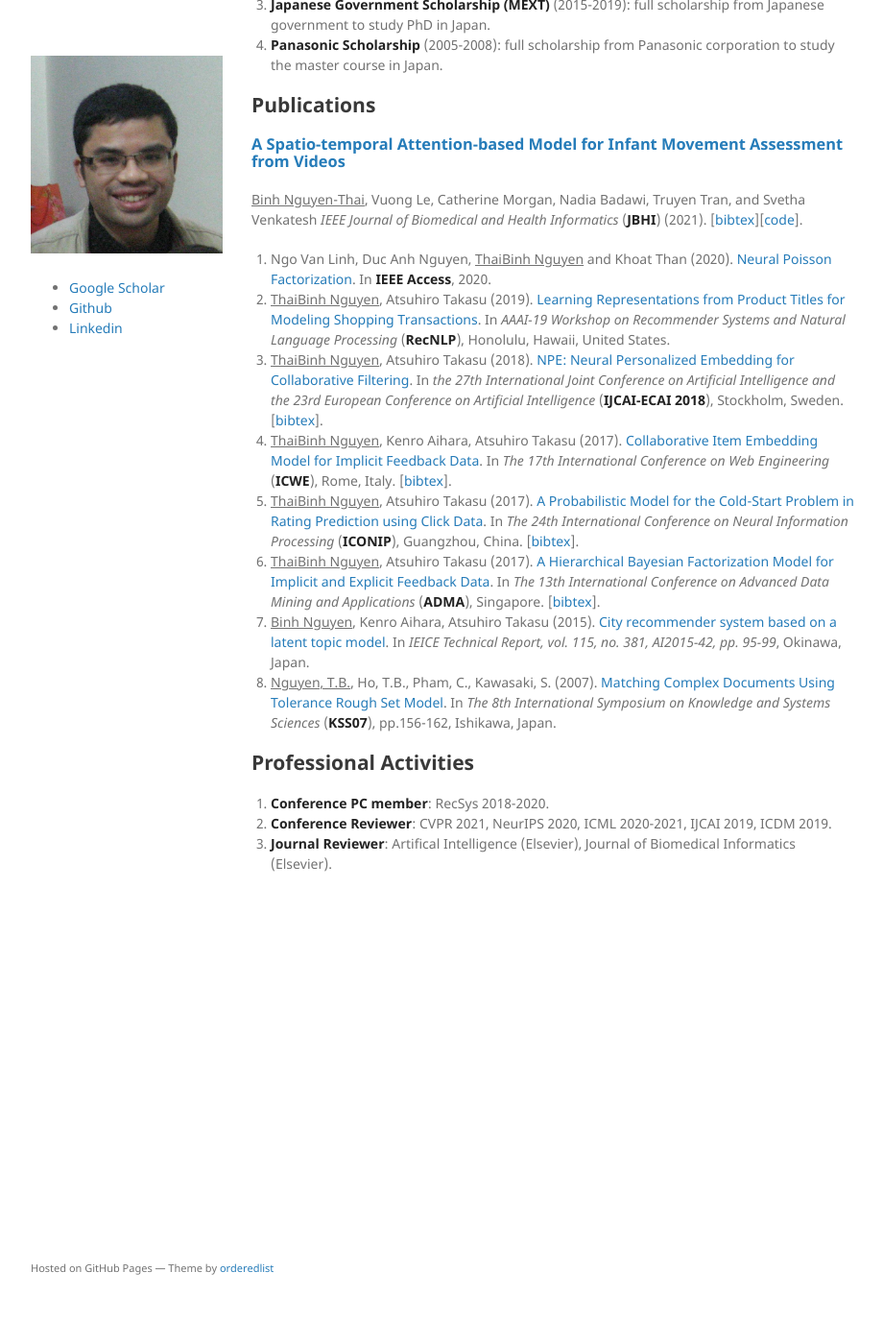
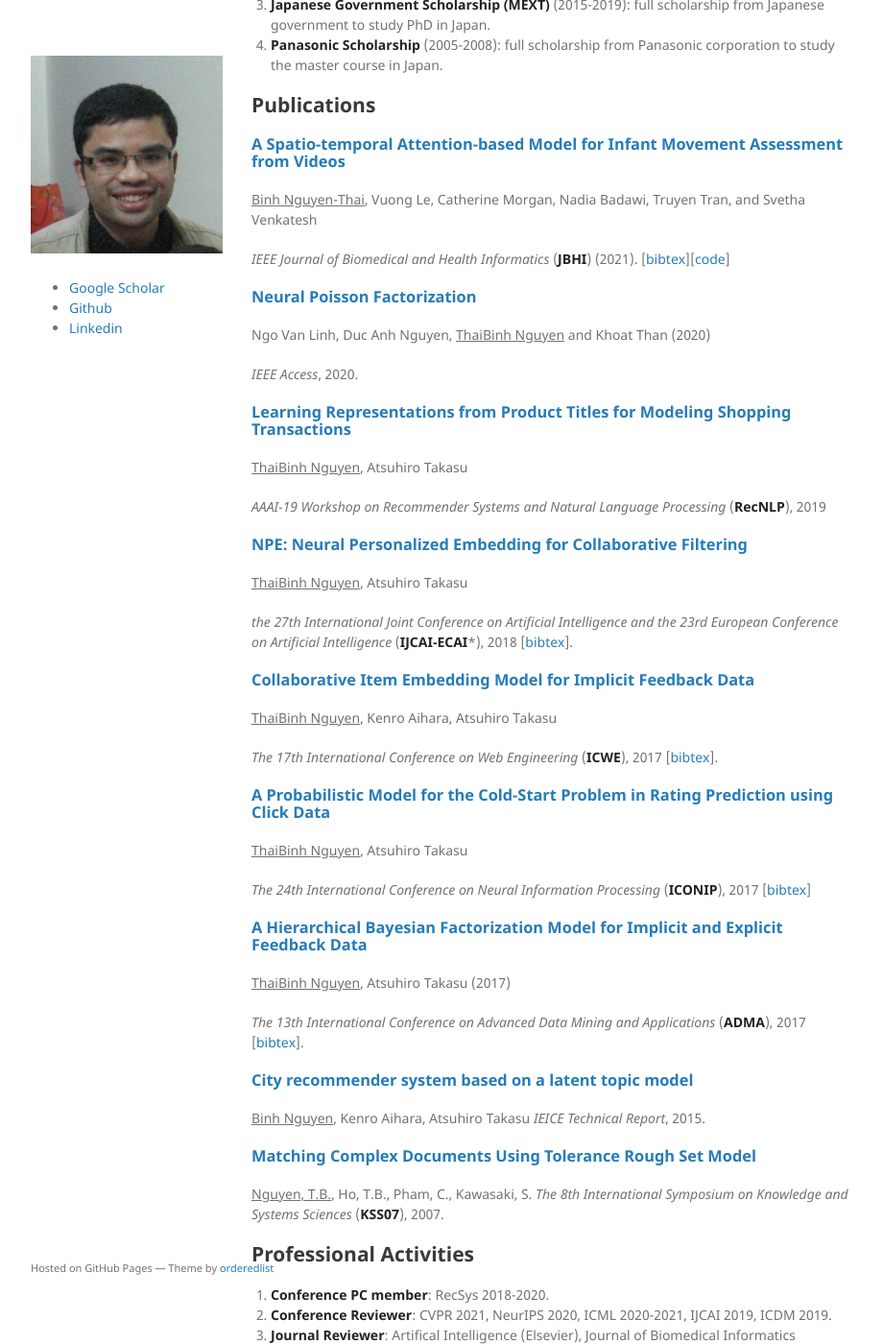
Before and after one commit to nguyenthaibinh/nguyenthaibinh.github.io, a Jekyll site: the page built from index.md, in a window 1280 px wide and 1400 px high, scrolled down 617 px. Shown: the whole window at 96% size, without its empty margins (178-1098 px from the left). Built offline with Jekyll 4.4.1, drawn with Linux system fonts in a browser that asks for light colours; the repository's description, which GitHub fills in, is left out; our own code applies the rules of GitHub Pages for plain Markdown files.

Commit message:
Update index.md

```diff
--- a/index.md
+++ b/index.md
@@ -23,15 +23,46 @@ I completed my Ph.D in Informatics at the <a href="http://www.nii.ac.jp/graduate
 ## Publications
 ### <a href='https://ieeexplore.ieee.org/document/9425001' target="_blank">A Spatio-temporal Attention-based Model for Infant Movement Assessment from Videos</a>
 <u>Binh Nguyen-Thai</u>, Vuong Le, Catherine Morgan, Nadia Badawi, Truyen Tran, and Svetha Venkatesh
-*IEEE Journal of Biomedical and Health Informatics* (**JBHI**) (2021). [<a href="bibtex.html#stam2021">bibtex</a>][<a href="https://github.com/nguyenthaibinh/stam" target="_blank">code</a>].
-3. Ngo Van Linh, Duc Anh Nguyen, <u>ThaiBinh Nguyen</u> and Khoat Than (2020). <a href="https://ieeexplore.ieee.org/document/9091827" target="_blank">Neural Poisson Factorization</a>. In **IEEE Access**, 2020.
-4. <u>ThaiBinh Nguyen</u>, Atsuhiro Takasu (2019). <a href='https://arxiv.org/pdf/1811.01166' target="_blank">Learning Representations from Product Titles for Modeling Shopping Transactions</a>. In *AAAI-19 Workshop on Recommender Systems and Natural Language Processing* (**RecNLP**), Honolulu, Hawaii, United States.
-5. <u>ThaiBinh Nguyen</u>, Atsuhiro Takasu (2018). <a href='papers/npe_ijcai18.pdf' target="_blank">NPE: Neural Personalized Embedding for Collaborative Filtering</a>. In *the 27th International Joint Conference on Artificial Intelligence and the 23rd European Conference on Artificial Intelligence* (**IJCAI-ECAI 2018**), Stockholm, Sweden. <!--[<a href="https://github.com/nguyenthaibinh/NPE"  target="_blank">code</a>]-->[<a href="bibtex.html#nguyen2018npe">bibtex</a>].
-6. <u>ThaiBinh Nguyen</u>, Kenro Aihara, Atsuhiro Takasu (2017). <a href='papers/icwe2017.pdf' target="_blank">Collaborative Item Embedding Model for Implicit Feedback Data</a>. In *The 17th International Conference on Web Engineering* (**ICWE**), Rome, Italy. [<a href="bibtex.html#nguyen2017collaborative">bibtex</a>].
-7. <u>ThaiBinh Nguyen</u>, Atsuhiro Takasu (2017). <a href='papers/iconip2017.pdf' target="_blank">A Probabilistic Model for the Cold-Start Problem in Rating Prediction using Click Data</a>. In *The 24th International Conference on Neural Information Processing* (**ICONIP**), Guangzhou, China. [<a href="bibtex.html#nguyen2017probabilistic">bibtex</a>].
-8. <u>ThaiBinh Nguyen</u>, Atsuhiro Takasu (2017). <a href='papers/adma2017.pdf' target="_blank">A Hierarchical Bayesian Factorization Model for Implicit and Explicit Feedback Data</a>. In *The 13th International Conference on Advanced Data Mining and Applications* (**ADMA**), Singapore. [<a href="bibtex.html#nguyen2017hierarchical">bibtex</a>].
-9. <u>Binh Nguyen</u>, Kenro Aihara, Atsuhiro Takasu (2015). <a href='papers/city_rec2015.pdf' target="_blank">City recommender system based on a latent topic model</a>. In *IEICE Technical Report, vol. 115, no. 381, AI2015-42, pp. 95-99*, Okinawa, Japan.
-10. <u>Nguyen, T.B.</u>, Ho, T.B., Pham, C., Kawasaki, S. (2007). <a href='papers/kss2007.pdf' target="_blank">Matching Complex Documents Using Tolerance Rough Set Model</a>. In *The 8th International Symposium on Knowledge and Systems Sciences* (**KSS07**), pp.156-162, Ishikawa, Japan.
+
+*IEEE Journal of Biomedical and Health Informatics* (**JBHI**) (2021). [<a href="bibtex.html#stam2021">bibtex</a>][<a href="https://github.com/nguyenthaibinh/stam" target="_blank">code</a>]
+
+### <a href="https://ieeexplore.ieee.org/document/9091827" target="_blank">Neural Poisson Factorization</a>
+Ngo Van Linh, Duc Anh Nguyen, <u>ThaiBinh Nguyen</u> and Khoat Than (2020)
+
+*IEEE Access*, 2020.
+
+### <a href='https://arxiv.org/pdf/1811.01166' target="_blank">Learning Representations from Product Titles for Modeling Shopping Transactions</a>
+<u>ThaiBinh Nguyen</u>, Atsuhiro Takasu
+
+*AAAI-19 Workshop on Recommender Systems and Natural Language Processing* (**RecNLP**), 2019
+
+### <a href='papers/npe_ijcai18.pdf' target="_blank">NPE: Neural Personalized Embedding for Collaborative Filtering</a>
+<u>ThaiBinh Nguyen</u>, Atsuhiro Takasu
+
+*the 27th International Joint Conference on Artificial Intelligence and the 23rd European Conference on Artificial Intelligence* (**IJCAI-ECAI***), 2018 [<a href="bibtex.html#nguyen2018npe">bibtex</a>].
+
+### <a href='papers/icwe2017.pdf' target="_blank">Collaborative Item Embedding Model for Implicit Feedback Data</a>
+<u>ThaiBinh Nguyen</u>, Kenro Aihara, Atsuhiro Takasu
+
+*The 17th International Conference on Web Engineering* (**ICWE**), 2017 [<a href="bibtex.html#nguyen2017collaborative">bibtex</a>].
+
+### <a href='papers/iconip2017.pdf' target="_blank">A Probabilistic Model for the Cold-Start Problem in Rating Prediction using Click Data</a>
+<u>ThaiBinh Nguyen</u>, Atsuhiro Takasu
+
+*The 24th International Conference on Neural Information Processing* (**ICONIP**), 2017 [<a href="bibtex.html#nguyen2017probabilistic">bibtex</a>]
+
+### <a href='papers/adma2017.pdf' target="_blank">A Hierarchical Bayesian Factorization Model for Implicit and Explicit Feedback Data</a>
+<u>ThaiBinh Nguyen</u>, Atsuhiro Takasu (2017)
+
+*The 13th International Conference on Advanced Data Mining and Applications* (**ADMA**), 2017 [<a href="bibtex.html#nguyen2017hierarchical">bibtex</a>].
+
+### <a href='papers/city_rec2015.pdf' target="_blank">City recommender system based on a latent topic model</a>
+<u>Binh Nguyen</u>, Kenro Aihara, Atsuhiro Takasu
+*IEICE Technical Report*, 2015.
+
+### <a href='papers/kss2007.pdf' target="_blank">Matching Complex Documents Using Tolerance Rough Set Model</a>
+<u>Nguyen, T.B.</u>, Ho, T.B., Pham, C., Kawasaki, S.
+*The 8th International Symposium on Knowledge and Systems Sciences* (**KSS07**), 2007.
 
 ## Professional Activities
 1. **Conference PC member**: RecSys 2018-2020.
```
